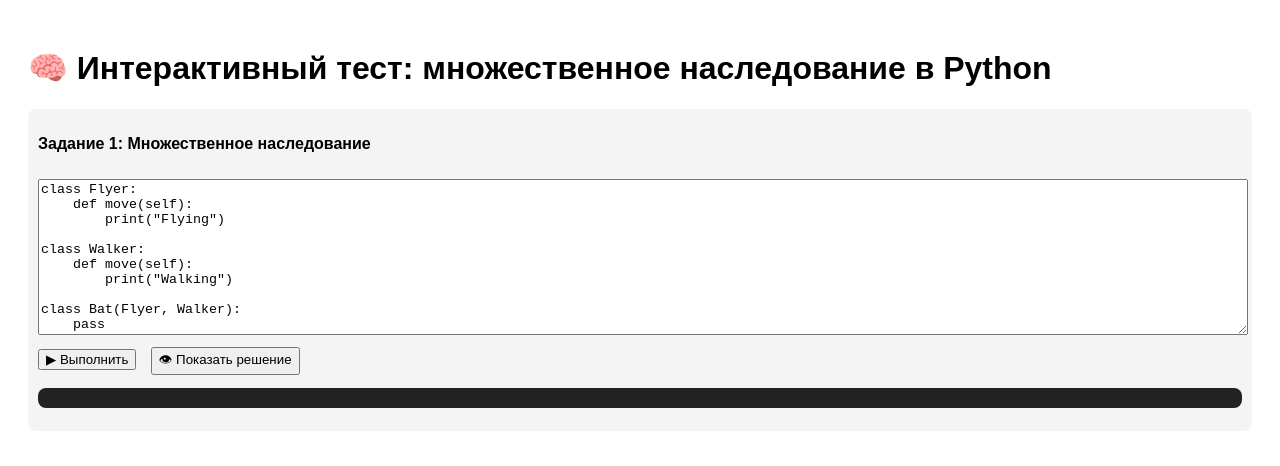
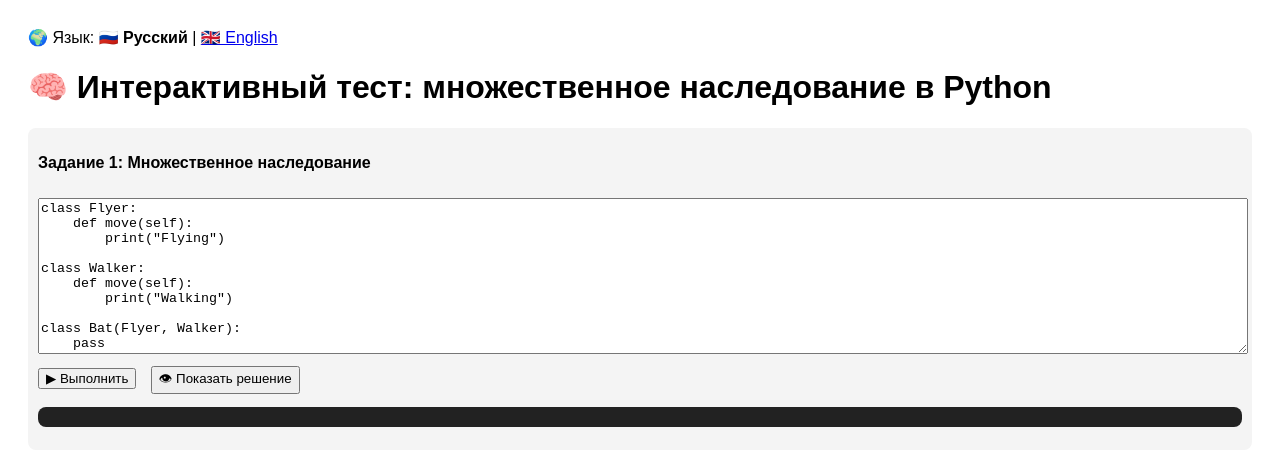
Before and after one commit to Valenti154/html-quiz-test, a plain HTML site: page docs/index.html in a window 1280 px wide. Drawn offline with Linux system fonts and the light colour scheme.

Commit message:
Add language switch RU/GB

```diff
--- a/docs/index.html
+++ b/docs/index.html
@@ -14,6 +14,9 @@
   </style>
 </head>
 <body>
+  <div class="lang-switch">
+    🌍 Язык: <strong>🇷🇺 Русский</strong> | <a href="en.html">🇬🇧 English</a>
+  </div>
   <h1>🧠 Интерактивный тест: множественное наследование в Python</h1>
 
   <div class="exercise">
```
